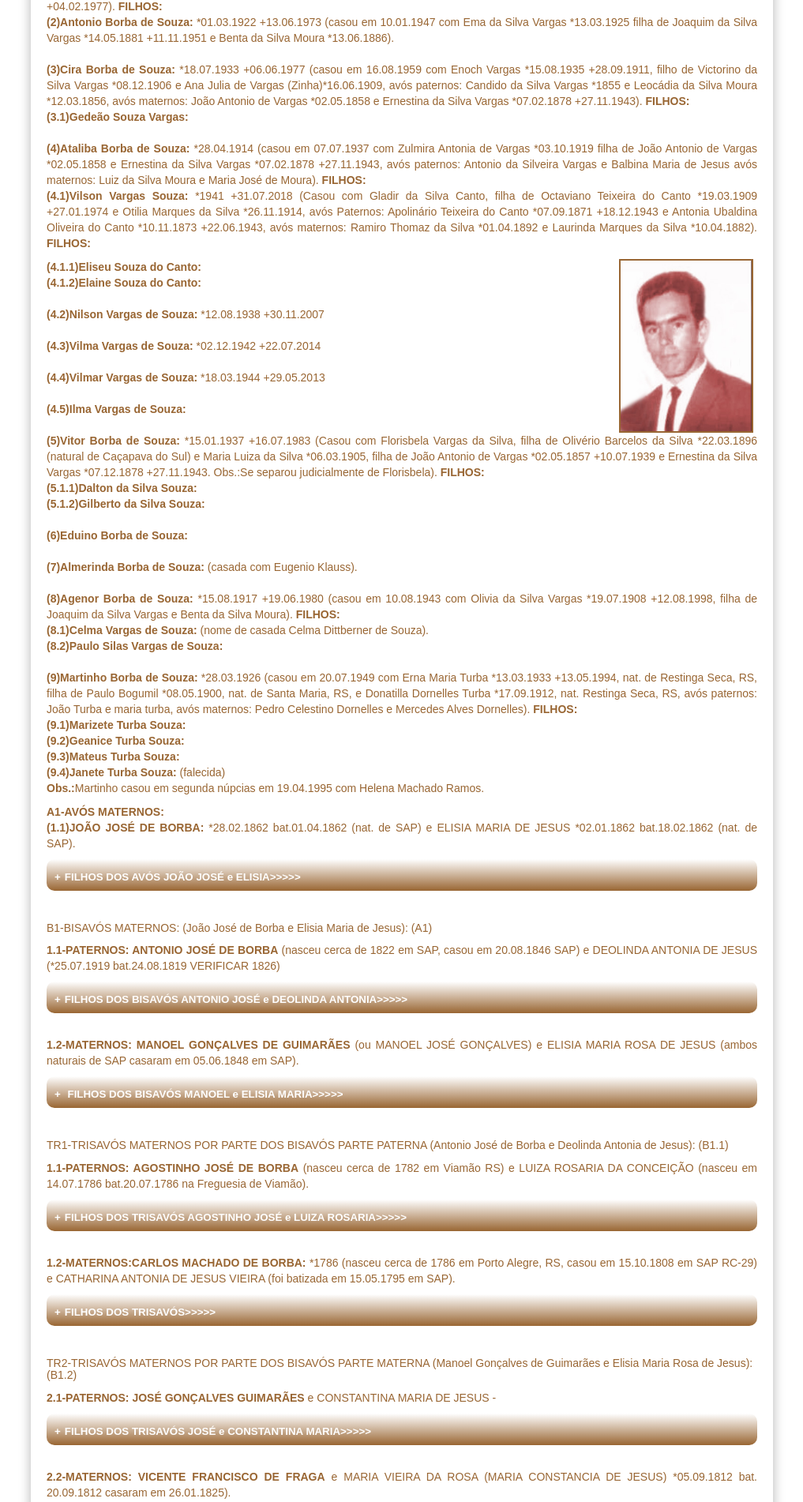
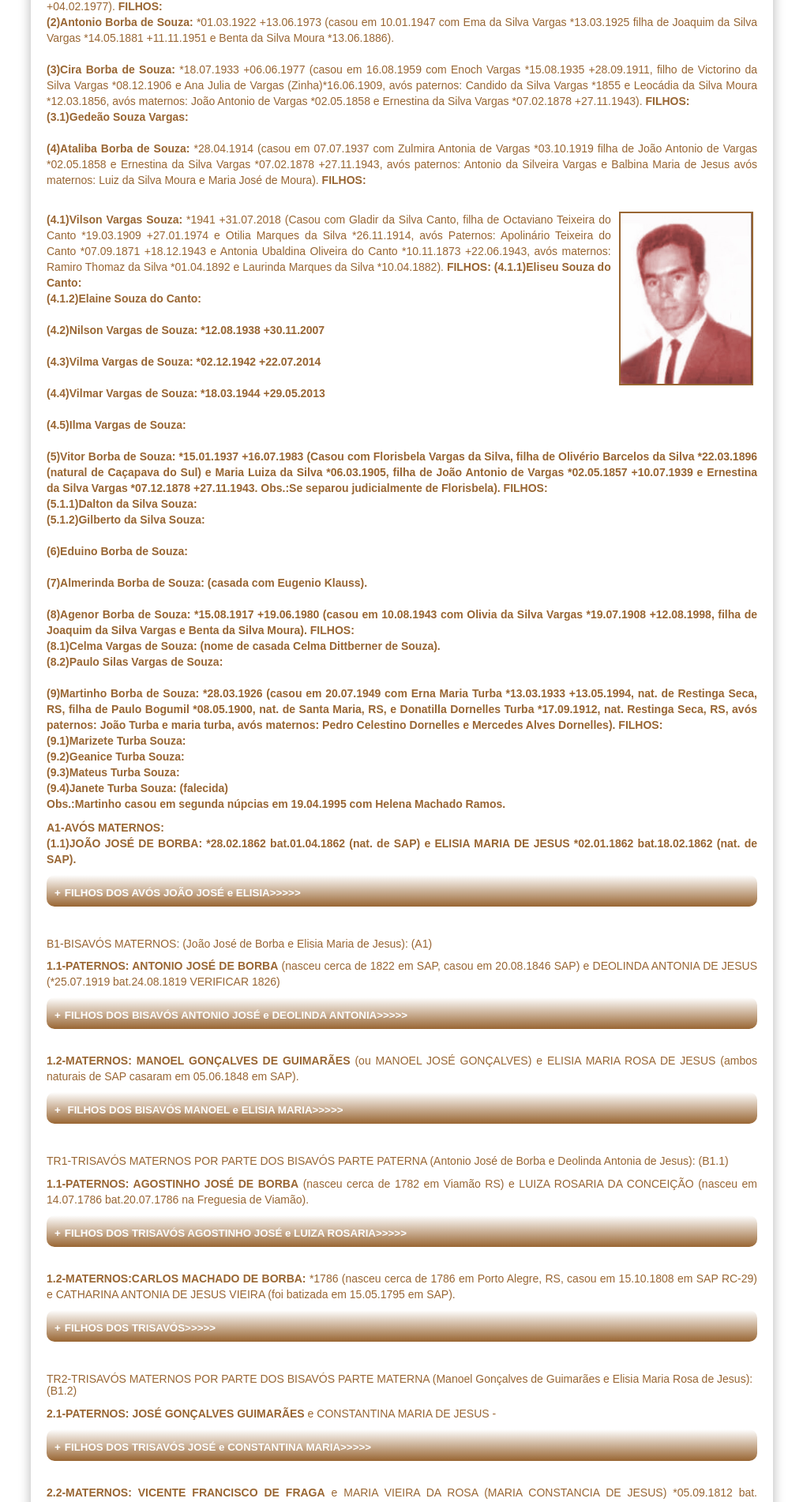
Before and after one commit to claudiovargas1955/claudiovargas1955.github.io, a Jekyll site: the page built from _pages/arvore-genealogica-da-familia-borba.html, in a window 1280 px wide. Shown: the part 624-2526 px from the top of the page at 79% size, without its empty margins (131-1148 px from the left). Built offline with Jekyll 4.4.1, drawn with Linux system fonts in a browser that asks for light colours; some web fonts are replaced.

Commit message:
Update arvore-genealogica-da-familia-borba.html

```diff
--- a/_pages/arvore-genealogica-da-familia-borba.html
+++ b/_pages/arvore-genealogica-da-familia-borba.html
@@ -74,11 +74,12 @@
 <b>(4)Ataliba Borba de Souza:</b> *28.04.1914 (casou em 07.07.1937 com Zulmira Antonia de Vargas *03.10.1919 filha de João Antonio de
 Vargas *02.05.1858 e Ernestina da Silva Vargas *07.02.1878 +27.11.1943, avós paternos: Antonio da Silveira Vargas e Balbina Maria de
 Jesus avós maternos: Luiz da Silva Moura e Maria José de Moura).<b> FILHOS: </b><br>
+</b><br><p><img class="dir" style="float:right"; src="/images/FOTO VILSON.jpg" height="220px" title="Vilson Souza";/>
 <b>(4.1)Vilson Vargas Souza: </b>*1941 +31.07.2018 (Casou com Gladir da Silva Canto, filha de Octaviano Teixeira do Canto *19.03.1909
 +27.01.1974 e Otilia Marques da Silva *26.11.1914, avós Paternos: Apolinário Teixeira do Canto *07.09.1871 +18.12.1943 e Antonia
 Ubaldina Oliveira do Canto *10.11.1873 +22.06.1943, avós maternos: Ramiro Thomaz da Silva *01.04.1892 e Laurinda Marques da Silva
-*10.04.1882). <b>FILHOS: </b><br><p><img class="dir" style="float:right"; src="/images/FOTO VILSON.jpg" height="220px" title="Vilson Souza";/></p>
-<p><b>(4.1.1)Eliseu Souza do Canto: </b><br>
+*10.04.1882). <b>FILHOS:
+<b>(4.1.1)Eliseu Souza do Canto: </b><br>
 <b>(4.1.2)Elaine Souza do Canto: </b><br><br>
 
 <b>(4.2)Nilson Vargas de Souza: </b>*12.08.1938 +30.11.2007<br><br>
```
